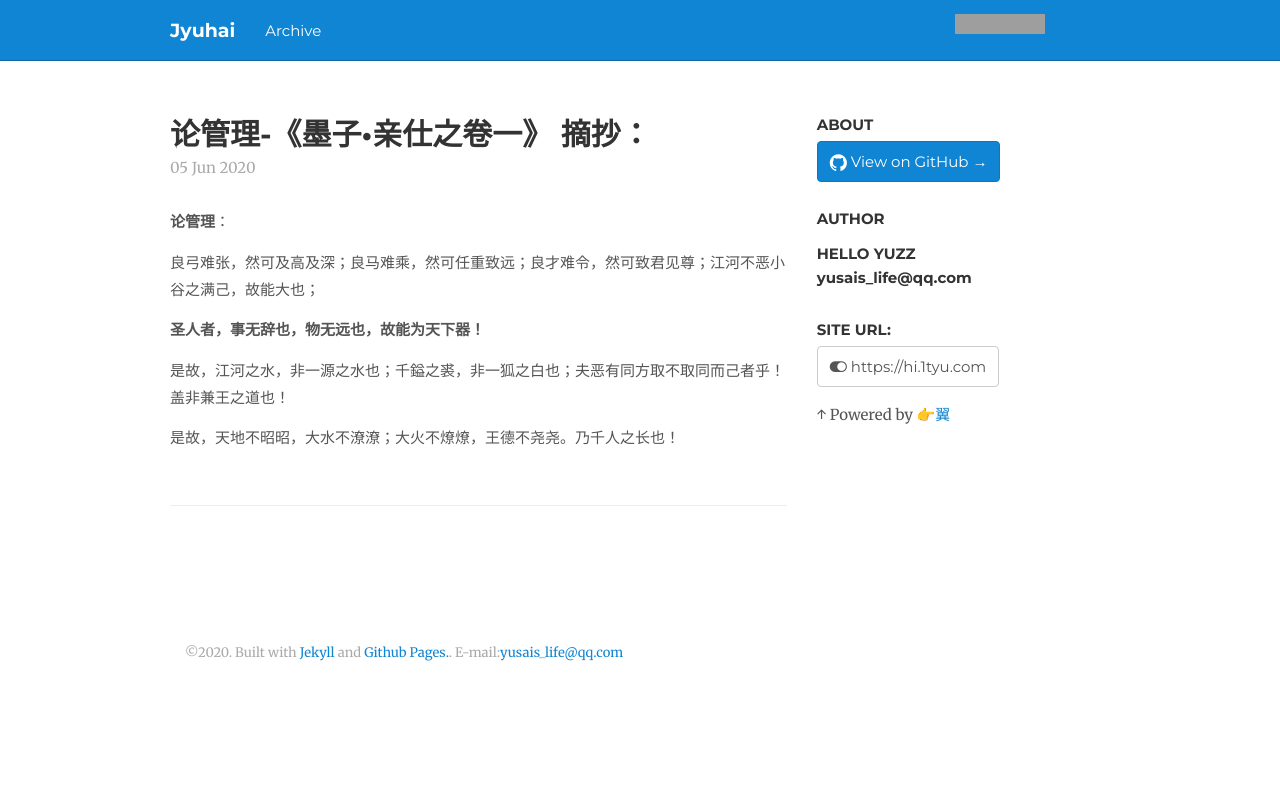
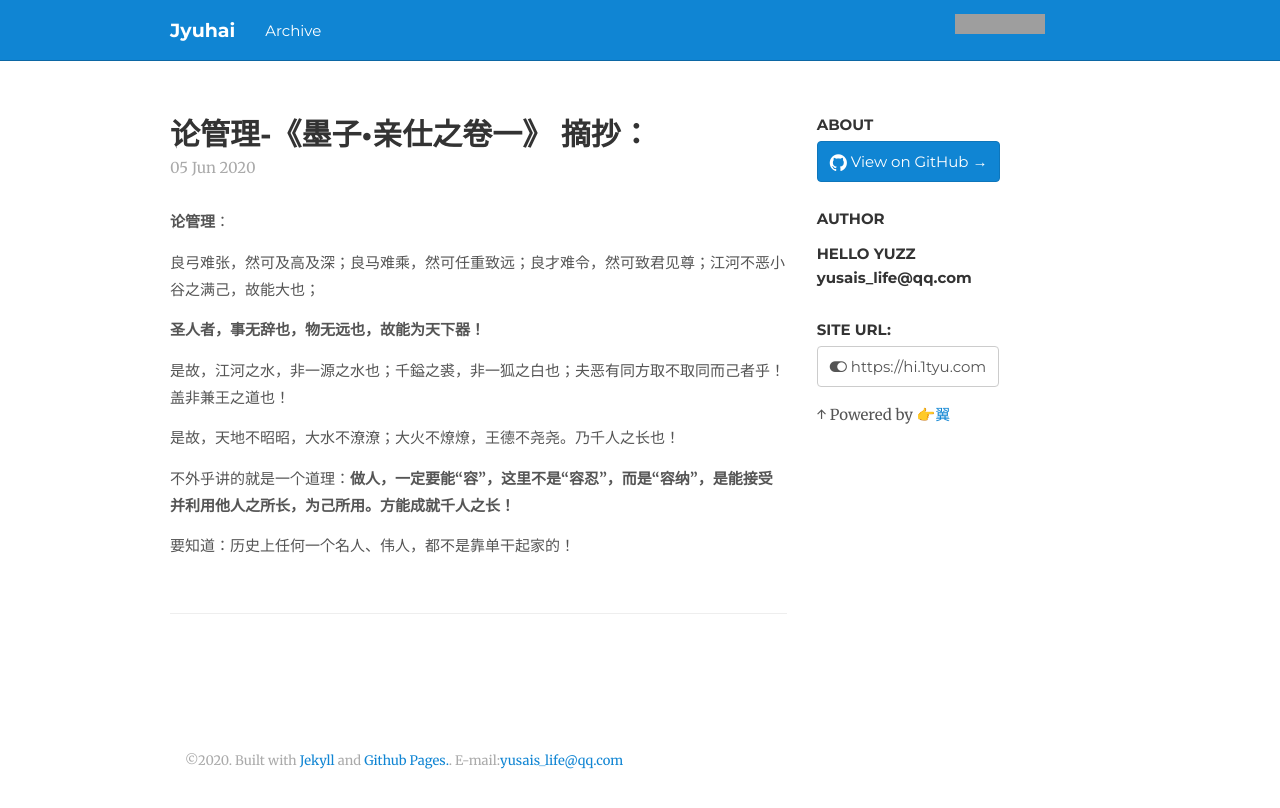
Before and after one commit to helloyuzz/me.wgrib2.com, a Jekyll site: the page built from _posts/2020-06-05-Management.md, in a window 1280 px wide. Shown: the top 808 px of the page. Built offline with Jekyll 4.4.1, drawn with Linux system fonts in a browser that asks for light colours; nearby versions of some CDN libraries; emoji names are drawn with the system emoji font; comment, search, counter and statistics services are not loaded; grey boxes are pictures that could not be loaded.

Commit message:
Update 2020-06-05-Management.md

```diff
--- a/_posts/2020-06-05-Management.md
+++ b/_posts/2020-06-05-Management.md
@@ -11,3 +11,7 @@ __论管理__：
 是故，江河之水，非一源之水也；千鎰之裘，非一狐之白也；夫恶有同方取不取同而己者乎！盖非兼王之道也！
 
 是故，天地不昭昭，大水不潦潦；大火不燎燎，王德不尧尧。乃千人之长也！
+
+不外乎讲的就是一个道理：__做人，一定要能“容”，这里不是“容忍”，而是“容纳”，是能接受并利用他人之所长，为己所用。方能成就千人之长！__
+
+要知道：历史上任何一个名人、伟人，都不是靠单干起家的！
```
